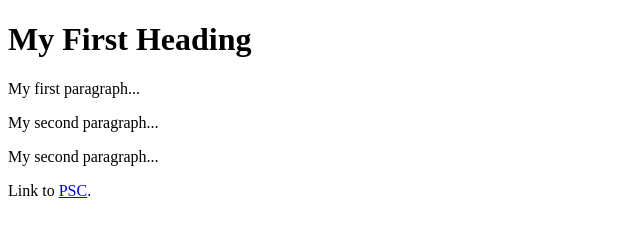
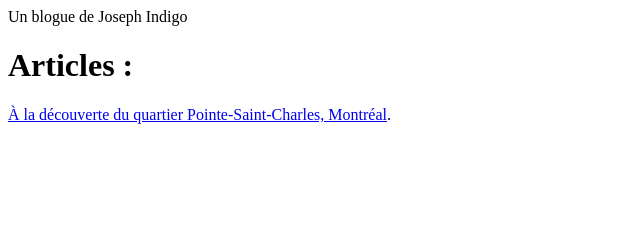
Before and after one commit to IndigoLobster/puis, a plain HTML site: page index.html in a window 1280 px wide. Shown: the whole page, without its empty margins (0-640 px from the left). Drawn offline with Linux system fonts and the light colour scheme.

Commit message:
Update index.html

```diff
--- a/index.html
+++ b/index.html
@@ -1,11 +1,9 @@
 <!DOCTYPE html>
 <html>
 <body>
-
-<h1>My First Heading</h1>
-<p>My first paragraph...</p>
-  <p>My second paragraph...</p>
-  <p>My second paragraph...</p>
-  <p>Link to <a href="pointe-st-charles.html">PSC</a>.</p>
+<title>PUIS</title>
+  <subtitle>Un blogue de Joseph Indigo</subtitle>
+<h1>Articles : </h1>
+  <p><a href="pointe-st-charles.html">À la découverte du quartier Pointe-Saint-Charles, Montréal</a>.</p>
 </body>
 </html>
```
